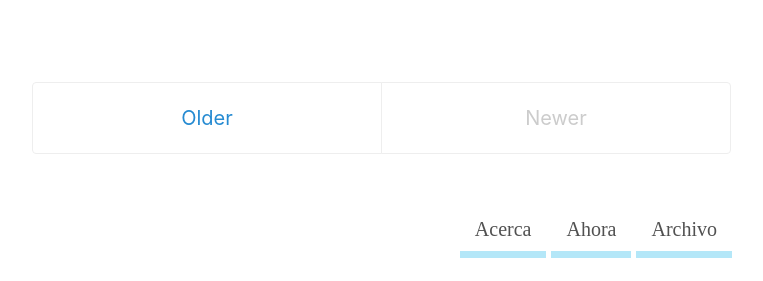
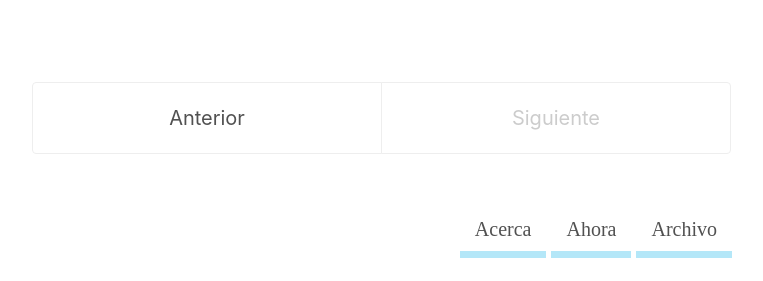
Before and after one commit to ferjgar/ferjgar.github.io, a Jekyll site: the page built from index.html, in a window 1280 px wide. Shown: the part 2438-2719 px from the top of the page, without its empty margins (258-1021 px from the left). Built offline with Jekyll 4.4.1, drawn with Linux system fonts in a browser that asks for light colours; some web fonts are replaced; the list of posts is cut into pages by our own code.

Commit message:
Some pagination styles

```diff
--- a/_layouts/default.html
+++ b/_layouts/default.html
@@ -17,9 +17,9 @@
       </main>
 
       <footer class="footer">
-        <a href="#">Acerca</a>
-        <a href="#">Ahora</a>
-        <a href="#">Archivo</a>
+        <a href="/acerca">Acerca</a>
+        <a href="/ahora">Ahora</a>
+        <a href="/archivo">Archivo</a>
       </footer>
     </div>
 
--- a/_sass/_ferjgar.scss
+++ b/_sass/_ferjgar.scss
@@ -51,3 +51,11 @@ code, pre {
 .post-content {
   @include underlined-link;
 }
+
+a.pagination-item {
+  color: $body-color;
+
+  &:hover {
+    background-color: $link-color;
+  }
+}
--- a/index.html
+++ b/index.html
@@ -23,13 +23,13 @@ title: Home
 
 <div class="pagination">
   {% if paginator.next_page %}
-    <a class="pagination-item older" href="{{ paginator.next_page_path }}">Older</a>
+    <a class="pagination-item older" href="{{ paginator.next_page_path }}">Anterior</a>
   {% else %}
-    <span class="pagination-item older">Older</span>
+    <span class="pagination-item older">Anterior</span>
   {% endif %}
   {% if paginator.previous_page %}
-    <a class="pagination-item newer" href="{{ paginator.previous_page_path }}">Newer</a>
+    <a class="pagination-item newer" href="{{ paginator.previous_page_path }}">Siguiente</a>
   {% else %}
-    <span class="pagination-item newer">Newer</span>
+    <span class="pagination-item newer">Siguiente</span>
   {% endif %}
 </div>
```
Also changed, not shown: about.html (added, +7 -0 lines), archive.html (added, +7 -0 lines), now.html (added, +7 -0 lines).
